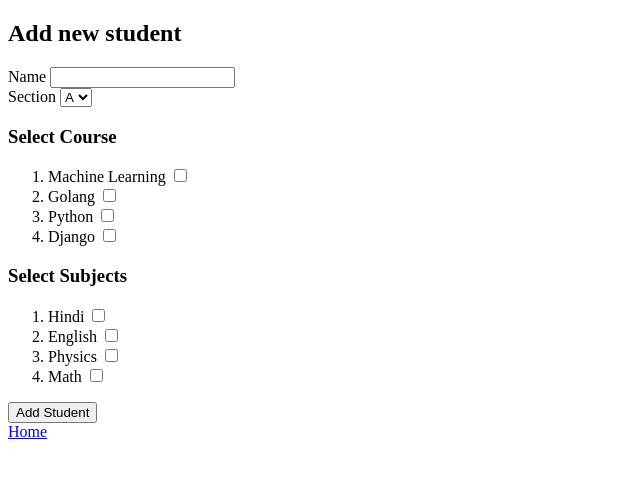
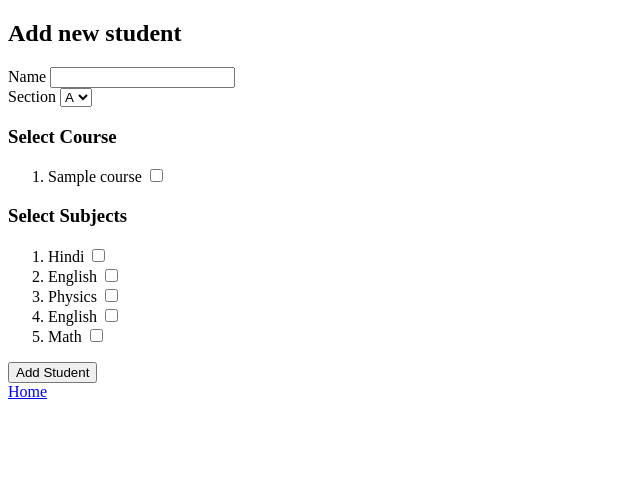
Before and after one commit to rampravesh22/django-practice, a Django app: template related_name/core/templates/core/addstudent.html in a window 1280 px wide. Shown: the top 478 px of the page, without its empty margins (0-640 px from the left). Run offline with Django 4.2, Linux system fonts and the light colour scheme; data comes from the database, SQL or seed files in the repository; the template is opened without the code that fills it: values that come from a table or form of the project are taken from there, most other values are stand-ins (such as "Sample title", 1, 10 or a date in 2020).

Commit message:
just commit

```diff
--- a/related_name/core/templates/core/addstudent.html
+++ b/related_name/core/templates/core/addstudent.html
@@ -29,44 +29,24 @@
             <div class="form-input">
                 <h3>Select Course</h3>
                 <ol>
+                    {% for course in courses %}
                     <li>
-                        <label for="course">Machine Learning</label>
-                        <input type="checkbox" name="course" id="course" value="Machine Learning">
+                        <label for="course">{{course.course_name}}</label>
+                        <input type="checkbox" name="course" id="course" value="{{ course.course_name }}">
                     </li>
-                    <li>
-                        <label for="name">Golang</label>
-                        <input type="checkbox" name="course" id="course" value="Golang">
-                    </li>
-                    <li>
-                        <label for="name">Python</label>
-                        <input type="checkbox" name="course" id="course" value="Python">
-                    </li>
-                    <li>
-                        <label for="name">Django</label>
-                        <input type="checkbox" name="course" id="course" value="Django Framework">
-                    </li>
+                    {% endfor %}
+
                 </ol>
             </div>
             <div class="form-input">
                 <h3>Select Subjects</h3>
                 <ol>
+                    {% for subject in subjects %}
                     <li>
-                        <label for="subjects">Hindi</label>
-                        <input type="checkbox" name="subjects" id="subjects" value="Hindi">
+                        <label for="course">{{subject.subject_name}}</label>
+                        <input type="checkbox" name="course" id="course" value="{{ subject.subject_name}}">
                     </li>
-                    <li>
-                        <label for="subjects">English</label>
-                        <input type="checkbox" name="subjects" id="subjects" value="English">
-                    </li>
-                    <li>
-                        <label for="subjects">Physics</label>
-                        <input type="checkbox" name="subjects" id="subjects" value="Physics">
-
-                    </li>
-                    <li>
-                        <label for="subjects">Math</label>
-                        <input type="checkbox" name="subjects" id="subjects" value="Math">
-                    </li>
+                    {% endfor %}
                 </ol>
             </div>
             <input type="submit" value="Add Student">
```
Also changed, not shown: related_name/core/views.py (+11 -7 lines).
